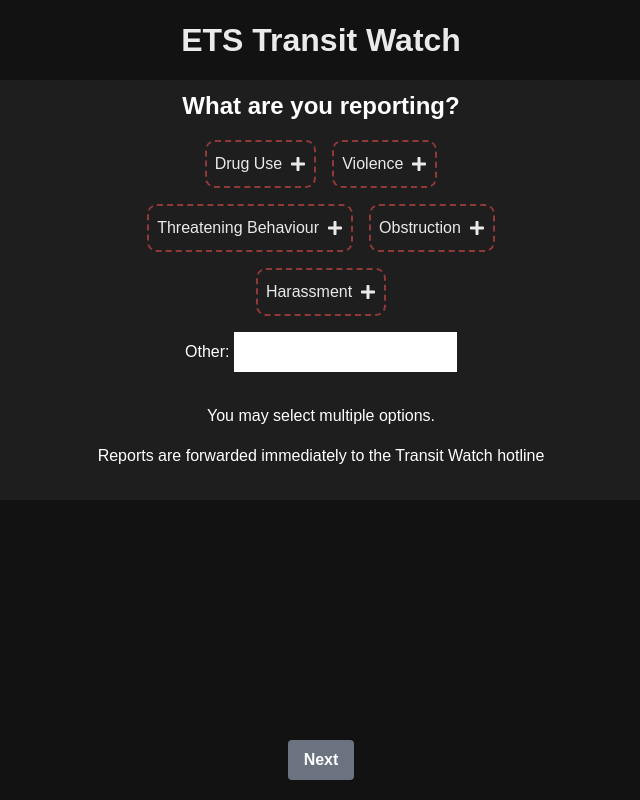
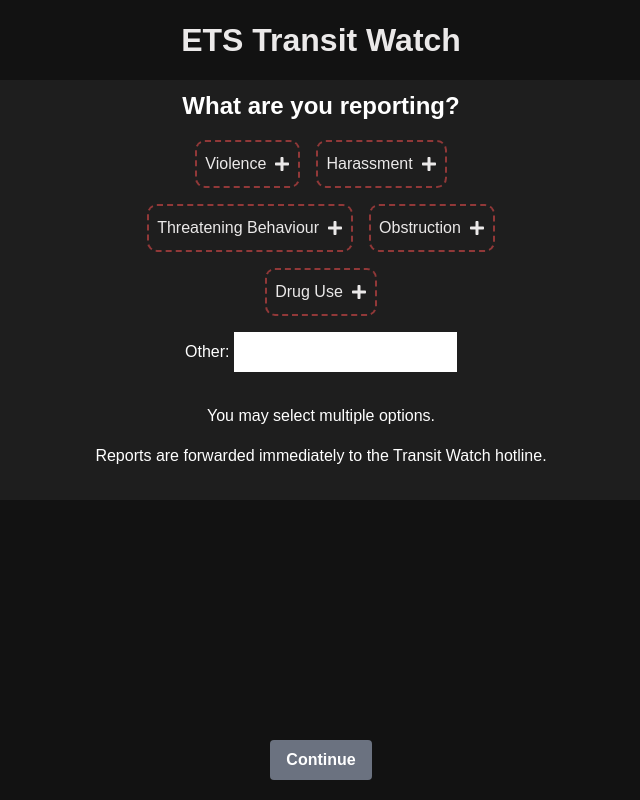
Before and after one commit to Yash-Bhandari/transit-watch, a Next.js app: page / in a window 1280 px wide. Shown: the whole page, without its empty margins (319-959 px from the left). Built offline with nearby package versions, Linux system fonts and the light colour scheme.

Commit message:
working version

```diff
--- a/src/lib/utils.ts
+++ b/src/lib/utils.ts
@@ -9,7 +9,7 @@
 
   // format the current time as hh:mm am/pm
   if (report.locationDetails) out += `Location: ${report.locationDetails}\n`;
-  if (report.details) out += `${report.details}\n`;
+  if (report.details?.length > 1) out += `${report.details}\n`;
   out += currentTime;
   return out;
 };
--- a/src/pages/index.tsx
+++ b/src/pages/index.tsx
@@ -51,7 +51,7 @@
     <main className="w-full flex flex-col items-center text-center text-white">
       <h1 className={styles.header}>ETS Transit Watch</h1>
       <div className={styles.content}>
-        <div className="grid place-items-center mx-2">
+        <div className="flex flex-col items-center mx-2">
           {stage === 0 && (
             <>
               <h2>What are you reporting?</h2>
@@ -68,7 +68,7 @@
               />
               <p className="mt-8">You may select multiple options.</p>
               <p>
-                Reports are forwarded immediately to the Transit Watch hotline{" "}
+                Reports are forwarded immediately to the Transit Watch hotline.
               </p>
             </>
           )}
@@ -96,7 +96,7 @@
             )}
             <Button
               onClick={nextStage}
-              text={stage === 2 ? "Submit" : "Next"}
+              text={stage === 2 ? "Submit" : "Continue"}
               color="primary"
               disabled={!canProceed}
             />
@@ -108,11 +108,11 @@
 }
 
 const issueChoices = [
-  "Drug Use",
   "Violence",
+  "Harassment",
   "Threatening Behaviour",
   "Obstruction",
-  "Harassment",
+  "Drug Use",
 ];
 
 interface IssueSelectorProps {
@@ -309,8 +309,6 @@
         }
         placeholder="Identifying features (clothes, gender, hair, tattoos)"
       />
-      <label>(Optional) Your Name</label>
-      <input type="text" />
     </>
   );
 };
```
